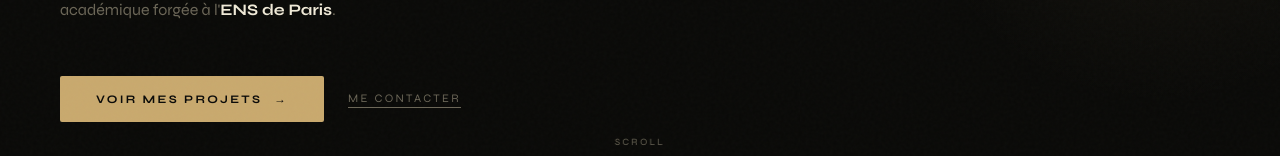
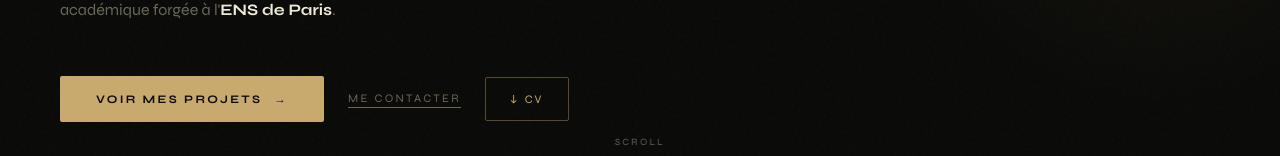
Before and after one commit to bouyesaturnin/portfolio-claude, a React app: page / in a window 1280 px wide. Shown: the part 552-708 px from the top of the page. Built offline with nearby package versions, Linux system fonts and the light colour scheme; the HTML template or start-up script is replaced by a standard one.

Commit message:
Add downloadable CV PDF + download button in Hero

```diff
--- a/src/components/Hero.jsx
+++ b/src/components/Hero.jsx
@@ -67,6 +67,19 @@ export default function Hero() {
           >
             Me contacter
           </a>
+
+          <a href="/cv-saturnin-bouye.pdf" download style={{
+            display: 'inline-flex', alignItems: 'center', gap: '8px',
+            fontSize: '.72rem', letterSpacing: '.2em', textTransform: 'uppercase',
+            color: '#c9a96e', textDecoration: 'none',
+            border: '1px solid rgba(201,169,110,.4)', padding: '14px 24px',
+            borderRadius: '2px', transition: 'background .25s, color .25s',
+          }}
+            onMouseEnter={e => { e.currentTarget.style.background = '#c9a96e'; e.currentTarget.style.color = '#0a0a08' }}
+            onMouseLeave={e => { e.currentTarget.style.background = 'transparent'; e.currentTarget.style.color = '#c9a96e' }}
+          >
+            ↓ CV
+          </a>
         </div>
       </div>
 
```
Also changed, not shown: 1 other file (tests, documents, lock files or other folders).
